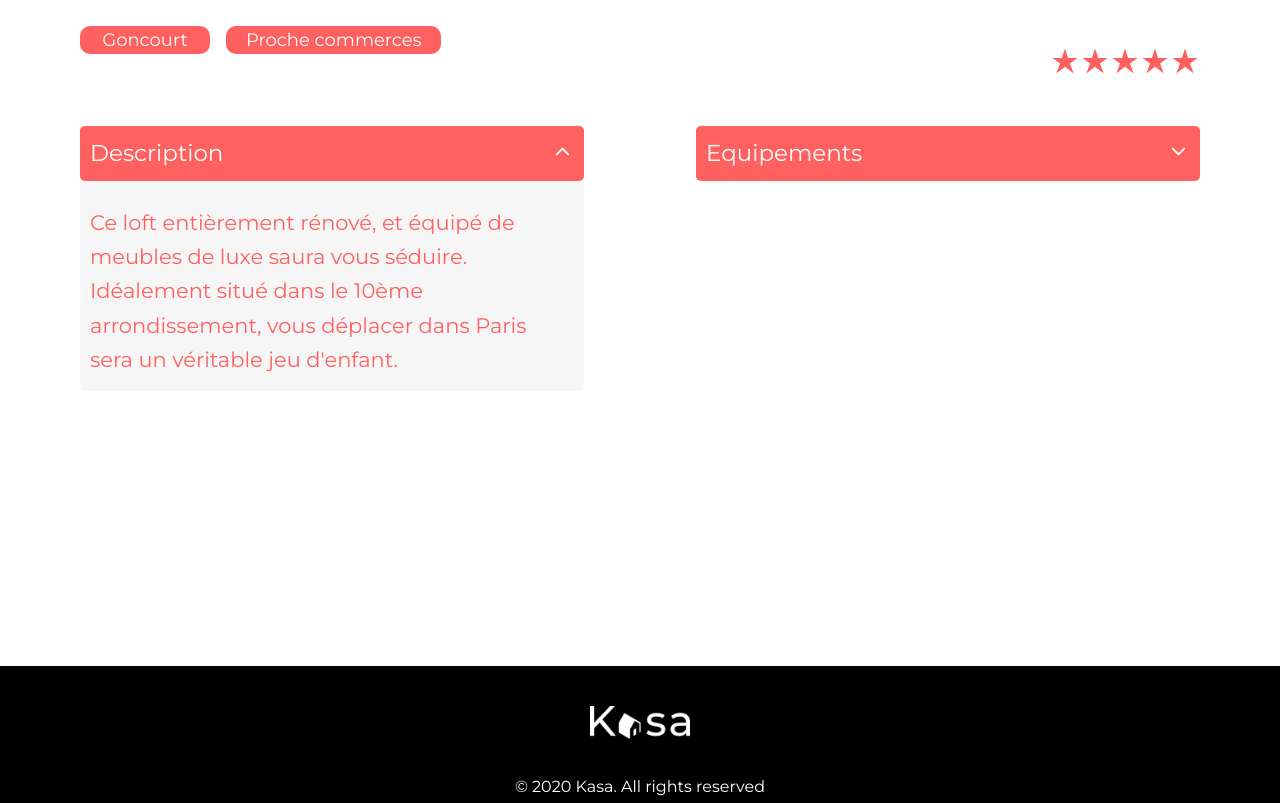
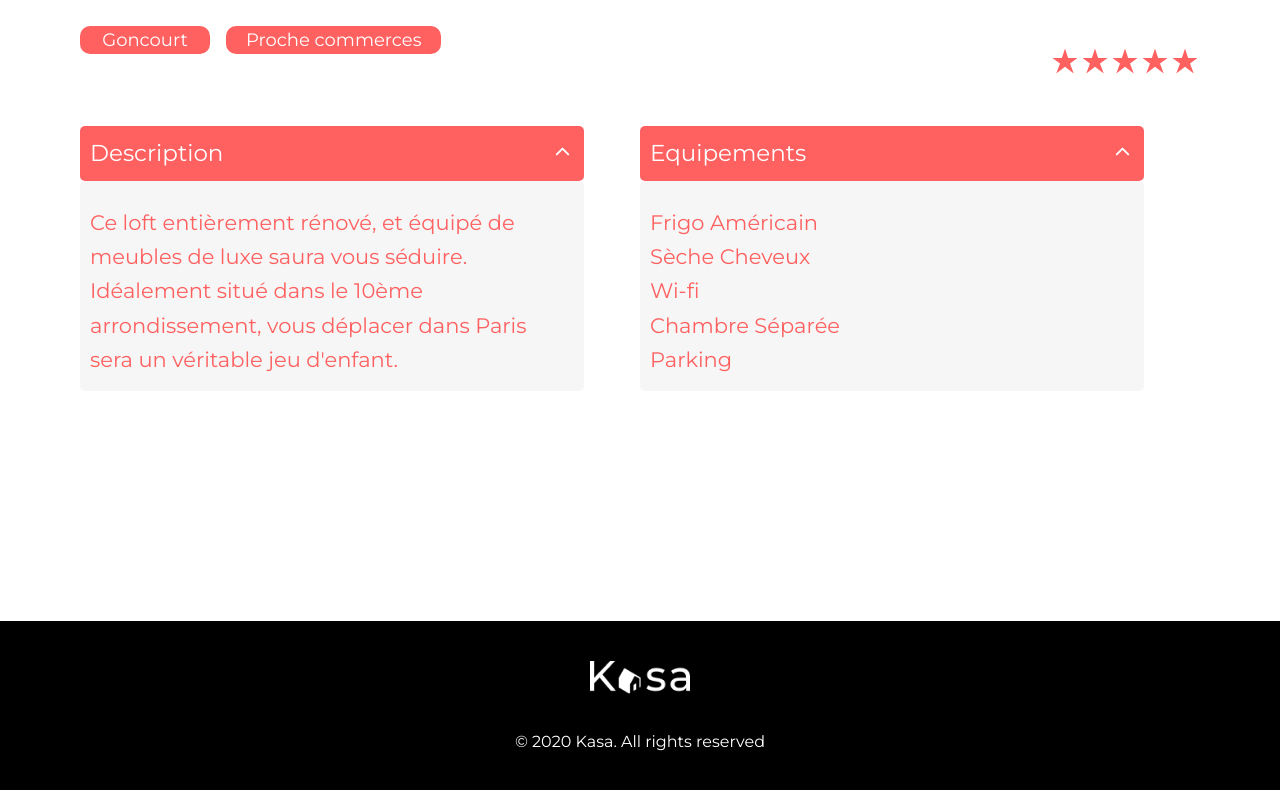
Before and after one commit to oum-s/P7-Kasaa, a React (Create React App) app: page /property/0979876d in a window 1280 px wide. Shown: the part 640-1443 px from the top of the page. Built offline with nearby package versions, Linux system fonts and the light colour scheme.

Commit message:
code review

```diff
--- a/src/components/Accordion/Accordion.js
+++ b/src/components/Accordion/Accordion.js
@@ -9,7 +9,11 @@ function Accordion ({data, defaultSection}) {
   const [activeEntry, setActiveEntry] = useState(defaultSection);
 
   const clickAccordion = entry => {
-    setActiveEntry(entry)
+    if (entry == activeEntry) {
+      setActiveEntry('')
+    } else {
+      setActiveEntry(entry)
+    }
   };
   // affichage
   return (
@@ -17,21 +21,20 @@ function Accordion ({data, defaultSection}) {
         {
         data.map((item, index) => {
             return(
-                <div className='kasa-accordion__item'>
-                    <div className="kasa-accordion__title" onClick={() => clickAccordion(item.title)} key={item.title}>
-
-                        <div key={index.title}>
+                <div key={item.title} className='kasa-accordion__item'>
+                    <div className="kasa-accordion__title" onClick={() => clickAccordion(item.title)}>
+                        <div>
                           {item.title}
                         </div>
                         {/* si c'est l'élément par défaut qui est ouvert afficher le FiChevronUp sinon afficher l'autre */}
-                        <div key={`chevron-${index.id}`}>
+                        <div>
                           {activeEntry === item.title ? <FiChevronUp className='icon'/> : <FiChevronDown className='icon'/> }
                         </div>
 
                     </div>
                     {/* si le titre du contenant est actif, afficher le contenant */}
                     { activeEntry === item.title &&
-                      <div className="kasa-accordion__content" key={index.content} >
+                      <div className="kasa-accordion__content">
                         {item.content}
                       </div>
                     }
--- a/src/components/Header/Header.scss
+++ b/src/components/Header/Header.scss
@@ -9,6 +9,7 @@
   @media screen and (max-width: 768px) {
     padding: 10px 20px;
   }
+
   .logo{
     width: 13em;
     padding: 13px;
@@ -38,13 +39,13 @@
     @media screen and (max-width: 415px) {
       font-size: 13px;
     }
-      ul{
+    ul {
       list-style: none;
       display: flex;
       justify-content: flex-end;
       align-items: center;
       margin: 0;
-        li{
+      li {
         text-align: center;
         margin-left: 2.5em;
         @media screen and (max-width: 670px) {
@@ -53,15 +54,12 @@
         @media screen and (max-width: 410px) {
           margin-left: 1em;
         }
-        a{
+        a {
           color: $primary;
+          text-decoration: none;
         }
-        .active{
-          text-decoration: underline;
-          }
-            .link{
-              text-decoration: none;
-
+        a:hover {
+          text-decoration: underline
         }
       }
     }
--- a/src/components/Sections/Section.scss
+++ b/src/components/Sections/Section.scss
@@ -1,4 +1,13 @@
 @import '../../styles/style.scss';
+
+  .kasa-accordionProperty {
+    display: flex;
+    @media screen and (max-width: 700px) {
+      flex-direction: column;
+      align-items: flex-start;
+    }
+  }
+
 .kasa-accordion {
   margin: 30px 110px;
   display: flex;
@@ -19,7 +28,7 @@
     display: flex;
     flex-direction: row;
     justify-content: space-between;
-    min-height: 30em;
+    /* min-height: 30em; */
     @media screen and (max-width: 510px){
       flex-direction: column;
       justify-content: space-around;
@@ -30,7 +39,7 @@
   }
 
   &__item{
-    width: 45%;
+    width: 90%;
     @media screen and (max-width: 510px) {
       width: 100%;
     }
--- a/src/components/Sections/SectionProperty.js
+++ b/src/components/Sections/SectionProperty.js
@@ -21,12 +21,32 @@ function SectionProperty ({description, equipments}) {
         })
     },
   ];
+  let dataDescrription = [
+    {
+      title: "Description",
+      content: description
+    }
+  ];
+  let dataEquipement = [
+    {
+      title: "Equipements",
+      content:
+        equipments.map((element, index) => {
+          return(
+            <ul key={ index }>
+              { <li> {element} </li>}
+            </ul>
+          )
+        })
+    }
+  ];
 
   return (
     <>
       <div className="kasa-SectionProperty" >
         <div className="kasa-accordionProperty"  >
-          <Accordion key={data} data={data} defaultSection="Description"></Accordion>
+          <Accordion data={dataDescrription} defaultSection="Description"></Accordion>
+          <Accordion data={dataEquipement} defaultSection="Equipements"></Accordion>
         </div>
       </div>
     </>
```
Lines whose indentation alone changed are shown as unchanged.
